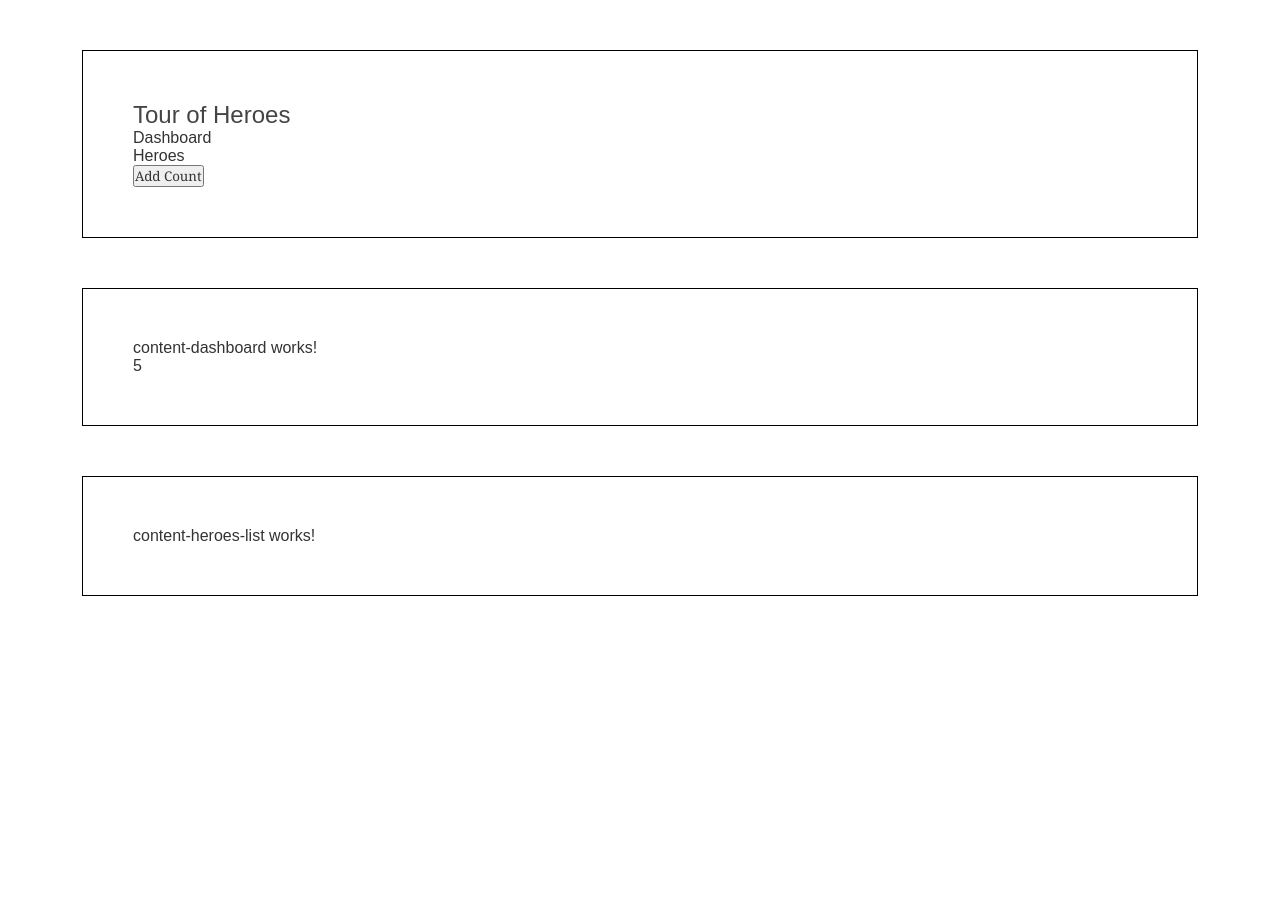
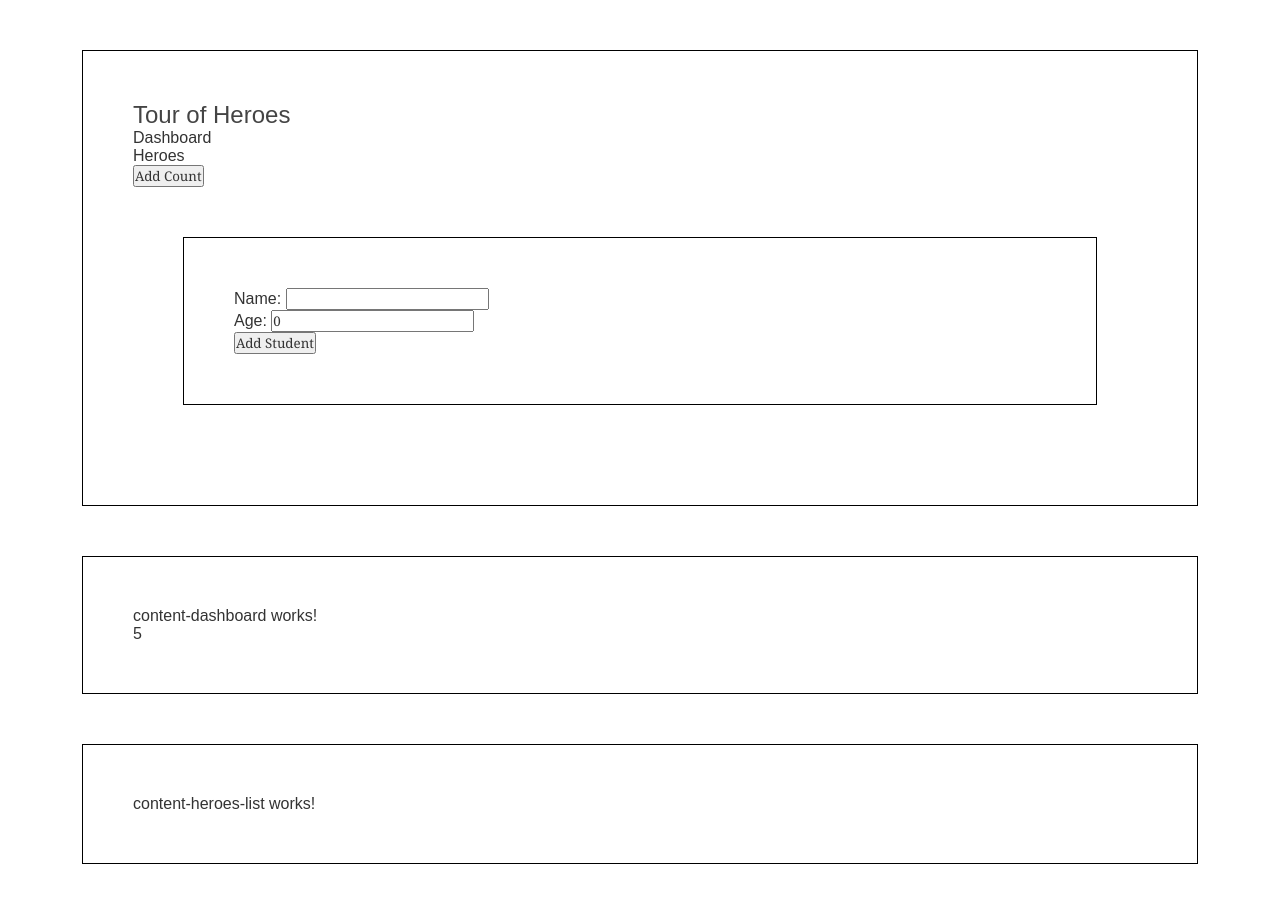
Before and after one commit to lch-howger/LichAngularTest, an Angular app: page / in a window 1280 px wide. Shown: the top 902 px of the page. Before the commit the page ends 800 px from the top, so only its background shows below. Built offline with nearby package versions, Linux system fonts and the light colour scheme.

Commit message:
update emit student

```diff
--- a/src/app/heroes/hero.ts
+++ b/src/app/heroes/hero.ts
@@ -1,6 +1,6 @@
 export interface Hero {
   id: number,
-  name: string
+  name: string,
 }
 
 export const HEROES: Hero[] = [
--- /dev/null
+++ b/src/app/heroes/student.ts
@@ -0,0 +1,4 @@
+export interface Student {
+  name: string,
+  age: number
+}
--- a/src/app/top-bar/top-bar.component.html
+++ b/src/app/top-bar/top-bar.component.html
@@ -9,4 +9,10 @@
 
   <button (click)="addCount()">Add Count</button>
 
+  <div>
+    Name: <input type="text" [(ngModel)]="stuName"><br>
+    Age: <input type="text" [(ngModel)]="stuAge"><br>
+    <button (click)="addStudent()">Add Student</button>
+  </div>
+
 </div>
--- a/src/app/top-bar/top-bar.component.ts
+++ b/src/app/top-bar/top-bar.component.ts
@@ -1,4 +1,5 @@
 import {Component, Input, OnInit, Output, EventEmitter} from '@angular/core';
+import {Student} from "../heroes/student";
 
 @Component({
   selector: 'app-top-bar',
@@ -26,8 +27,20 @@ export class TopBarComponent implements OnInit {
 
   @Output()
   public addCountEmitter: EventEmitter<any> = new EventEmitter();
+  public stuEmitter: EventEmitter<Student> = new EventEmitter();
 
   addCount() {
     this.addCountEmitter.emit({count: this.count + 1})
   }
+
+  stuName: string = '';
+  stuAge: number = 0;
+
+  addStudent() {
+    let stu: Student = {
+      name: this.stuName,
+      age: this.stuAge
+    }
+    this.stuEmitter.emit(stu)
+  }
 }
```
